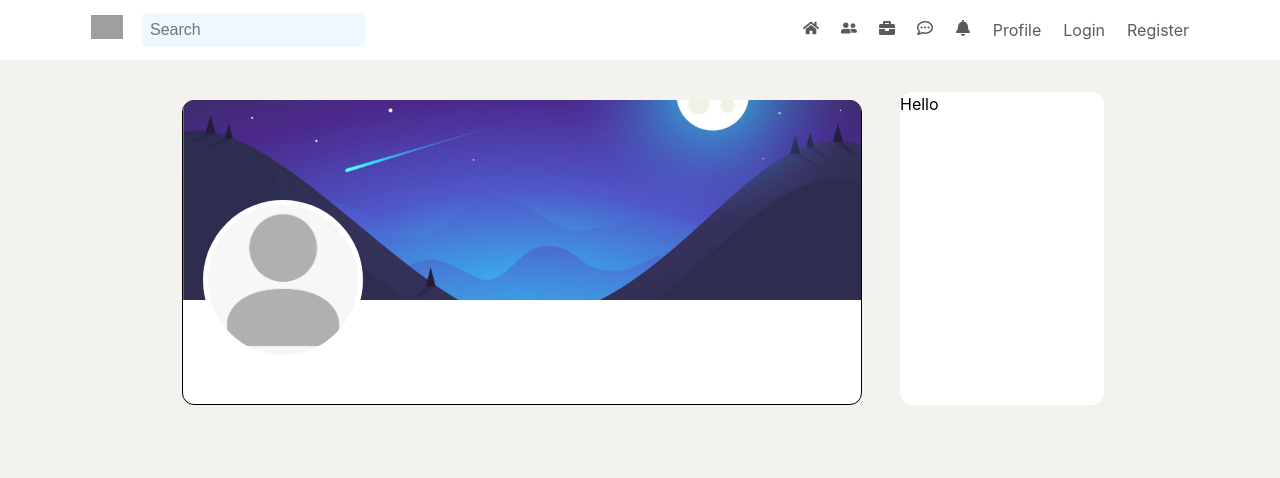
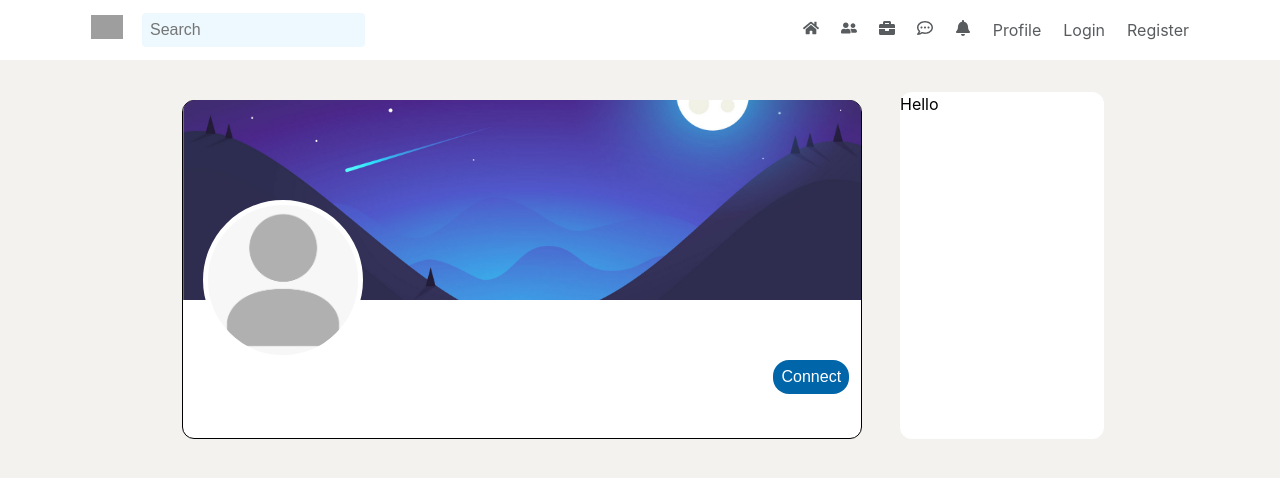
Before and after one commit to inigoSutandyo/linkedin-copy-react, a React (Vite) app: page /profile/1 in a window 1280 px wide. Shown: the top 478 px of the page. Built offline with nearby package versions, Linux system fonts and the light colour scheme; no server answers; grey boxes are pictures that could not be loaded.

Commit message:
add connections to user type, validate if other user is already connected

```diff
--- a/src/pages/user/OtherProfile.tsx
+++ b/src/pages/user/OtherProfile.tsx
@@ -6,14 +6,18 @@ import "../../styles/pages/profile.css";
 import axios from 'axios';
 import { ApiURL } from '../../utils/Server';
 import ErrorPage from '../ErrorPage';
+import { useAppSelector } from '../../app/hooks';
 
 interface Props {
     id: string
 }
 
 const OtherProfile = (props: Props) => {
+    const currentUser = useAppSelector((state) => state.user.user);
     const [user, setUser] = useState<User>()
     const [imageUrl, setImageUrl] = useState(placeholderProfile)
+    const [connected, setConnected] = useState(false)
+
     useEffect(() => {
       axios.get(ApiURL("/user/otherprofile"), {
         params: {
@@ -29,6 +33,19 @@ const OtherProfile = (props: Props) => {
       })
     }, [])
 
+
+    const checkConnected = () => {
+      if (!currentUser.connections) {
+        setConnected(false)
+        return
+      }
+      currentUser.connections.forEach((u: User) => {
+        if (u.ID == user?.ID) {
+          setConnected(true)
+        }
+      })
+    }
+
     useEffect(() => {
         if (!user)return
         if ( user.imageurl == "" || !user.imageurl || user.imageid == "") {
@@ -37,8 +54,25 @@ const OtherProfile = (props: Props) => {
         } else {
             setImageUrl(user.imageurl)
         }
-    }, [user])
+        checkConnected()
 
+    }, [user, currentUser])
+
+    const connectUser = () => {
+      if (!user) return
+      if (!currentUser) return
+      if (user.ID < 1) return
+
+      axios.post(ApiURL("/user/connection/add"), {}, {
+        params: {
+          userId: currentUser.ID,
+          connectId: user.ID
+        }
+      })
+      .then((response) => {
+        console.log(response.data)
+      })
+    }
 
     return (
         <>
@@ -54,10 +88,21 @@ const OtherProfile = (props: Props) => {
                       className="user-banner"
                       style={{ backgroundImage: `url(${placeholderBanner})` }}
                     ></div>
+
                     <div
                       className="user-img"
                       style={{ backgroundImage: `url(${imageUrl})` }}
                     ></div>
+                    {!connected ? (
+                      <div
+                        className="edit-profile"
+                      >
+                        <button className='btn-primary' style={{
+                          borderRadius : "16px"
+                        }}>Connect</button>
+                      </div>
+                    ) : <></>}
+
                     <div className="p-4">
                       <div className="user-info">
                         <h1>
--- a/src/types/global.d.ts
+++ b/src/types/global.d.ts
@@ -11,6 +11,7 @@ declare global {
     imageurl: string
     imageid: string
     likedposts: Array<Number>
+    connections: Array<User>
   }
 
   type UserState = {
```
